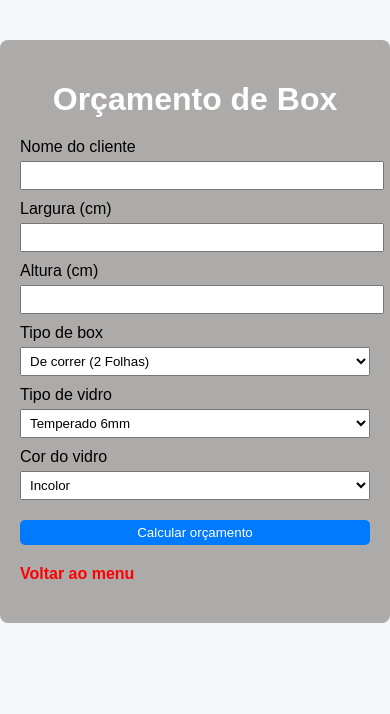
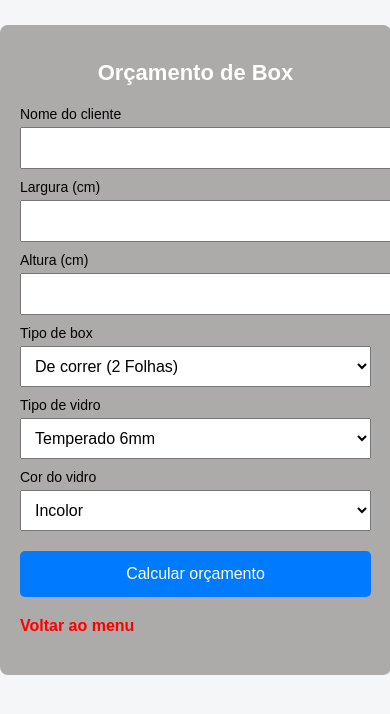
Before and after one commit to walyssoncampos/Projeto_Vidracaria, a plain HTML site: page box/index.html in a window 390 px wide. Drawn offline with Linux system fonts and the light colour scheme.

Commit message:
Segunda atualização do dia 23/02

```diff
--- a/style_pagina_inicial.css
+++ b/style_pagina_inicial.css
@@ -39,9 +39,31 @@ p {
   font-size: 18px;
   box-shadow: 0 6px 12px rgba(0,0,0,0.1);
   transition: 0.3s ease;
+  cursor: pointer;
 }
 
 .card:hover {
   transform: translateY(-6px);
   box-shadow: 0 10px 20px rgba(0,0,0,0.15);
 }
+
+@media (max-width: 600px){
+
+    .container {
+        margin: 30px 15px;
+        padding: 10px;
+    }
+
+    h1 {
+        font-size: 22px;
+    }
+
+    p {
+        font-size: 14px;
+    }
+
+    .card {
+        font-size: 16px;
+        padding: 25px;
+    }
+}
--- a/style_produtos.css
+++ b/style_produtos.css
@@ -59,3 +59,48 @@ button:hover {
     margin-top: 20px;
     font-weight: bold;
 }
+
+/* RESPONSIVIDADE TABLET */
+
+@media(max-width: 900px){
+
+    .container {
+        max-width: 550px;
+        padding: 30px;
+    }
+
+    h1 {
+        font-size: 26px;
+    }
+
+}
+
+/* RESPONSIVIDADE MOBILE */
+
+@media (max-width: 600px) {
+
+    .container {
+        width: 90%;
+        margin: 25px auto;
+        padding: 20px;
+    }
+
+    h1 {
+        font-size: 22px;
+    }
+
+    label {
+        font-size: 14px;
+    }
+
+    input, select {
+        padding: 10px;
+        font-size: 16px; /* evita zoom no celular */
+    }
+
+    button {
+        font-size: 16px;
+        padding: 14px;
+    }
+
+}
```
Also changed, not shown: basculante/index.html (+1 -0 lines), box/index.html (+1 -0 lines), index.html (+1 -0 lines).
